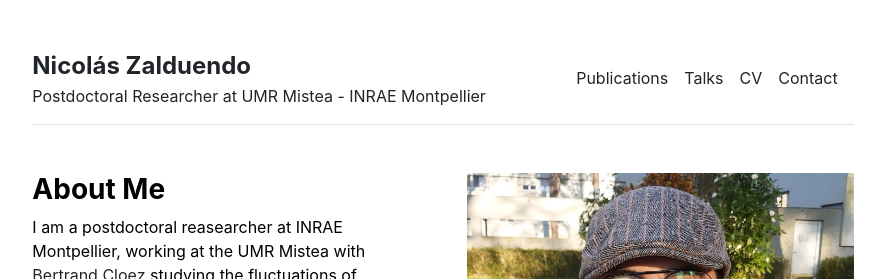
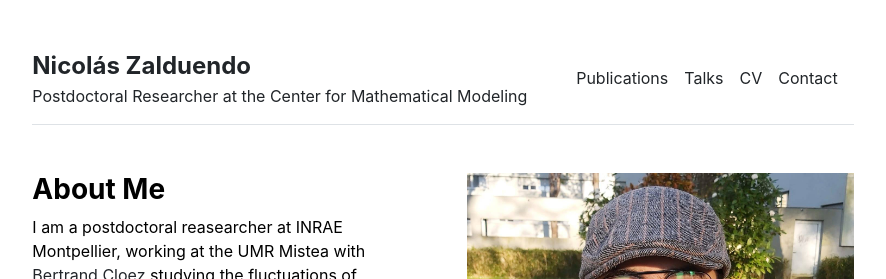
Before and after one commit to nzalduendo/nzalduendo.github.io, a Jekyll site: the page built from index.md, in a window 1280 px wide. Shown: the top 279 px of the page, without its empty margins (197-1083 px from the left). Built offline with Jekyll 4.4.1, drawn with Linux system fonts in a browser that asks for light colours.

Commit message:
Update _config.yml

```diff
--- a/_config.yml
+++ b/_config.yml
@@ -1,4 +1,4 @@
 url: "" # the base hostname & protocol for your site, e.g. http://example.com
 baseurl: "" # the subpath of your site, e.g. /blog
 title: "Nicolás Zalduendo" # the name of your site, e.g. ACME Corp.
-description: "Postdoctoral Researcher at UMR Mistea - INRAE Montpellier"
+description: "Postdoctoral Researcher at the Center for Mathematical Modeling"
```
